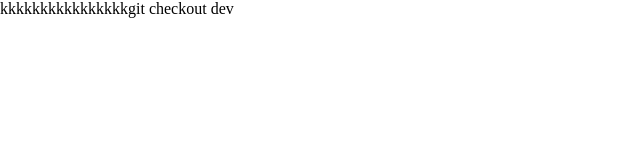
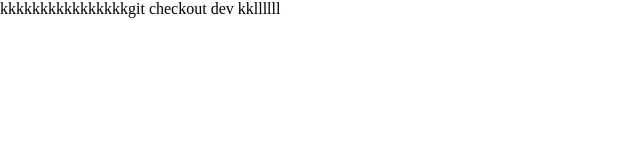
Before and after one commit to mpm76/SimpleFood, a website: page app/index.html in a window 1280 px wide. Shown: the full height of the page, 0-640 px from the left. Drawn offline with nearby package versions, Linux system fonts and the light colour scheme; files that its build step writes are made by us from their sources.

Commit message:
Changes index

```diff
--- a/app/index.html
+++ b/app/index.html
@@ -8,6 +8,10 @@
 </head>
 <body>
 kkkkkkkkkkkkkkkkgit checkout dev
+
+
+
+kkllllll
   <script src="js/main.min.js"></script>
 </body>
 </html>
```
